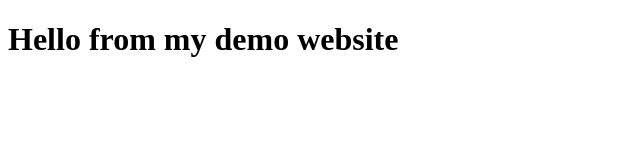
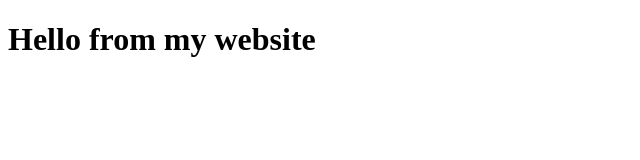
Before and after one commit to ifsjaipur/sachinj-static-site, a plain HTML site: page index.html in a window 1280 px wide. Shown: the whole page, without its empty margins (0-640 px from the left). Drawn offline with Linux system fonts and the light colour scheme.

Commit message:
Update heading text in index.html
m

```diff
--- a/index.html
+++ b/index.html
@@ -4,6 +4,6 @@
 <title>My Website</title>
 </head>
 <body>
-<h1>Hello from my demo website</h1>
+<h1>Hello from my website</h1>
 </body>
 </html>
```
